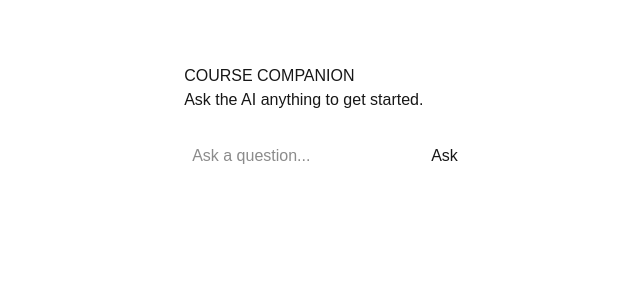
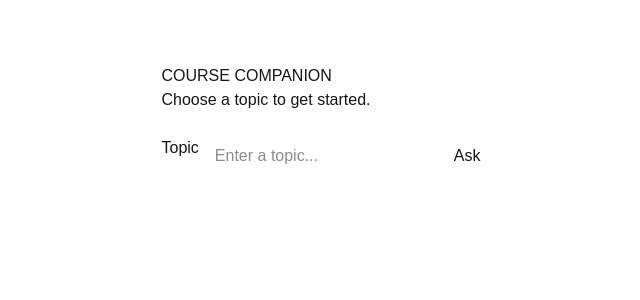
Before and after one commit to sierralukez-dot/Block2, a Next.js app: page / in a window 1280 px wide. Shown: the top 300 px of the page, without its empty margins (311-951 px from the left). Built offline with nearby package versions, Linux system fonts and the light colour scheme.

Commit message:
Update course companion heading

```diff
--- a/app/page.js
+++ b/app/page.js
@@ -3,13 +3,13 @@
 import { useState } from 'react';
 
 export default function Home() {
-  const [message, setMessage] = useState('');
+  const [topic, setTopic] = useState('');
   const [response, setResponse] = useState('');
   const [loading, setLoading] = useState(false);
 
   async function handleSubmit(e) {
     e.preventDefault();
-    if (!message.trim()) return;
+    if (!topic.trim()) return;
 
     setLoading(true);
     setResponse('');
@@ -18,9 +18,7 @@ export default function Home() {
       const res = await fetch('/api/chat', {
         method: 'POST',
         headers: { 'Content-Type': 'application/json' },
-        body: JSON.stringify({
-          messages: [{ role: 'user', content: message }],
-        }),
+        body: JSON.stringify({ topic }),
       });
       const data = await res.json();
       setResponse(data.content || 'No response received.');
@@ -34,14 +32,17 @@ export default function Home() {
   return (
     <main style={{ maxWidth: 600, margin: '4rem auto', padding: '0 1rem', fontFamily: 'sans-serif' }}>
       <h1>COURSE COMPANION</h1>
-      <p>Ask the AI anything to get started.</p>
+      <p>Choose a topic to get started.</p>
 
       <form onSubmit={handleSubmit} style={{ display: 'flex', gap: '0.5rem', marginTop: '1.5rem' }}>
+        <label htmlFor="topic">Topic</label>
         <input
+          id="topic"
           type="text"
-          value={message}
-          onChange={(e) => setMessage(e.target.value)}
-          placeholder="Ask a question..."
+          value={topic}
+          onChange={(e) => setTopic(e.target.value)}
+          placeholder="Enter a topic..."
+          required
           style={{ flex: 1, padding: '0.5rem', fontSize: '1rem' }}
         />
         <button type="submit" disabled={loading} style={{ padding: '0.5rem 1rem', fontSize: '1rem' }}>
```
